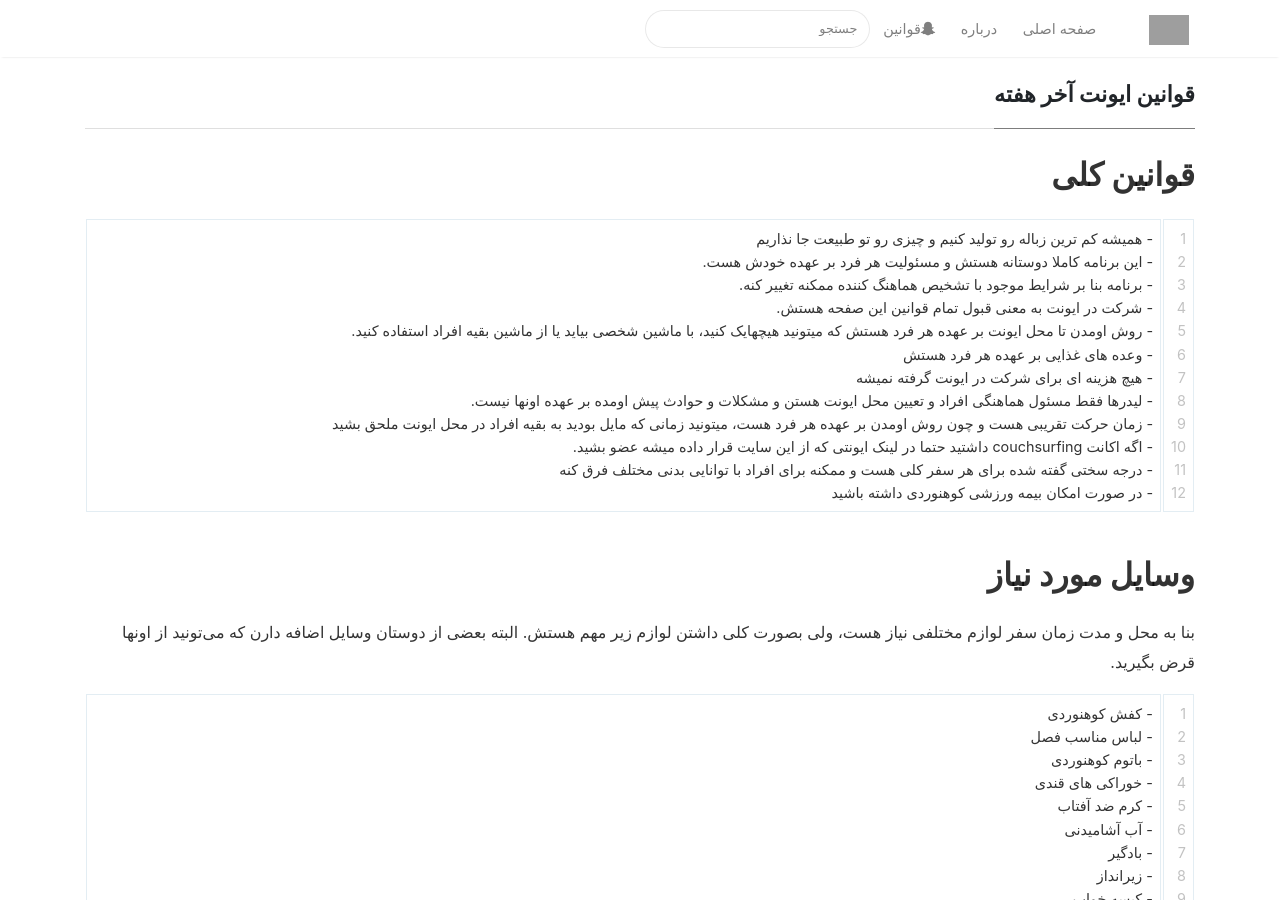
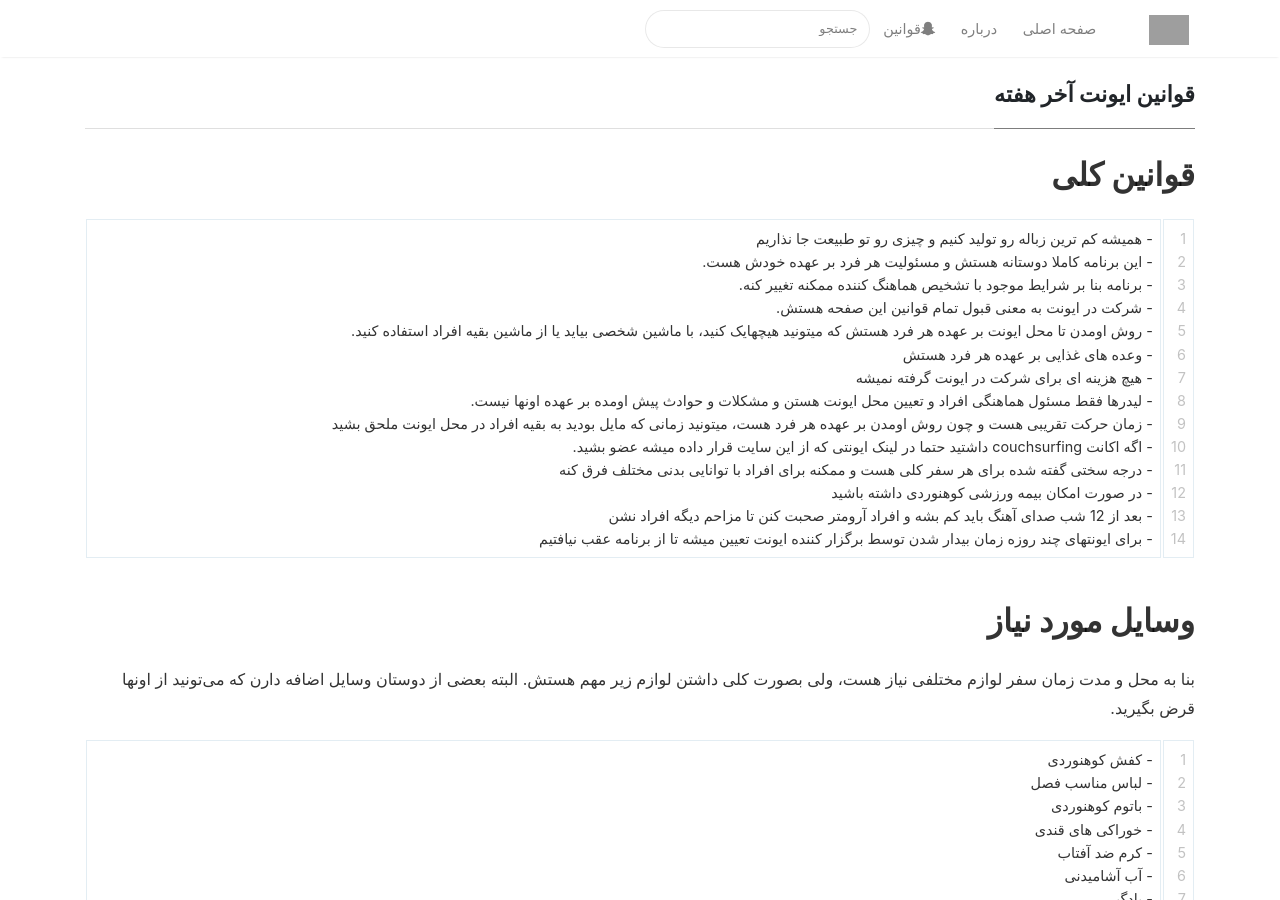
Before and after one commit to MHKarami97/active, a Jekyll site: the page built from _pages/rules-weekend.md, in a window 1280 px wide and 900 px high. Built offline with Jekyll 4.4.1, drawn with Linux system fonts in a browser that asks for light colours; nearby versions of some CDN libraries; grey boxes are pictures that could not be loaded.

Commit message:
update rule

```diff
--- a/_pages/rules-weekend.md
+++ b/_pages/rules-weekend.md
@@ -18,6 +18,8 @@ comments: true
     - اگه اکانت couchsurfing داشتید حتما در لینک ایونتی که از این سایت قرار داده میشه عضو بشید.
     - درجه سختی گفته شده برای هر سفر کلی هست و ممکنه برای افراد با توانایی بدنی مختلف فرق کنه
     - در صورت امکان بیمه ورزشی کوهنوردی داشته باشید
+    - بعد از 12 شب صدای آهنگ باید کم بشه و افراد آرومتر صحبت کنن تا مزاحم دیگه افراد نشن
+    - برای ایونتهای چند روزه زمان بیدار شدن توسط برگزار کننده ایونت تعیین میشه تا از برنامه عقب نیافتیم
 
 ## وسایل مورد نیاز
 بنا به محل و مدت زمان سفر لوازم مختلفی نیاز هست، ولی بصورت کلی داشتن لوازم زیر مهم هستش.  البته بعضی از دوستان وسایل اضافه دارن که می‌تونید از اونها قرض بگیرید.
```
